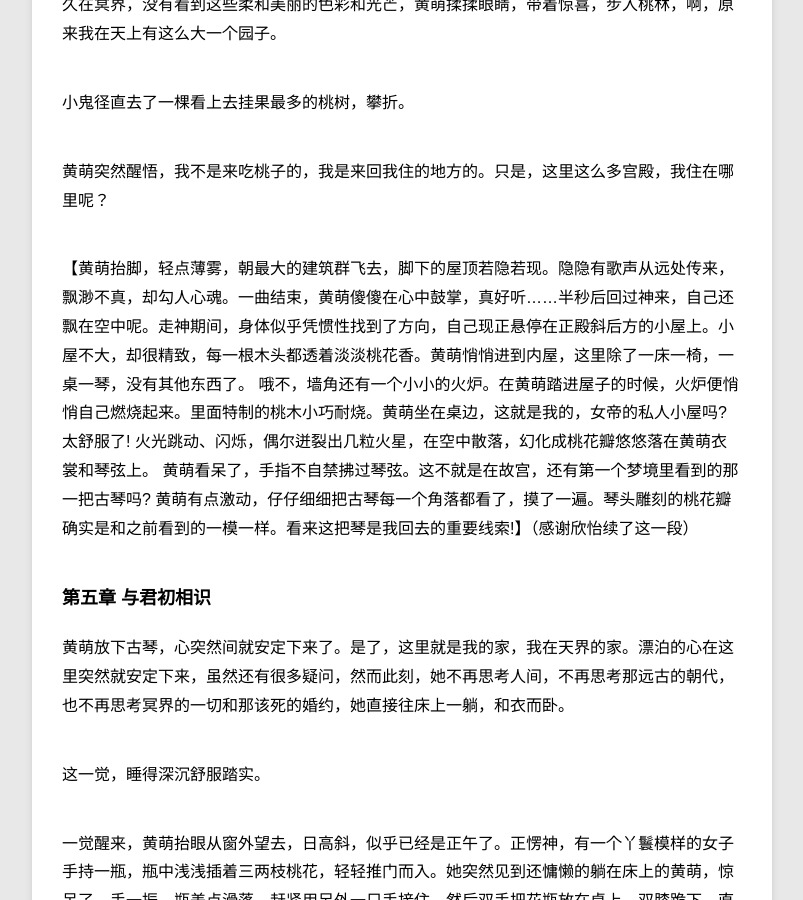
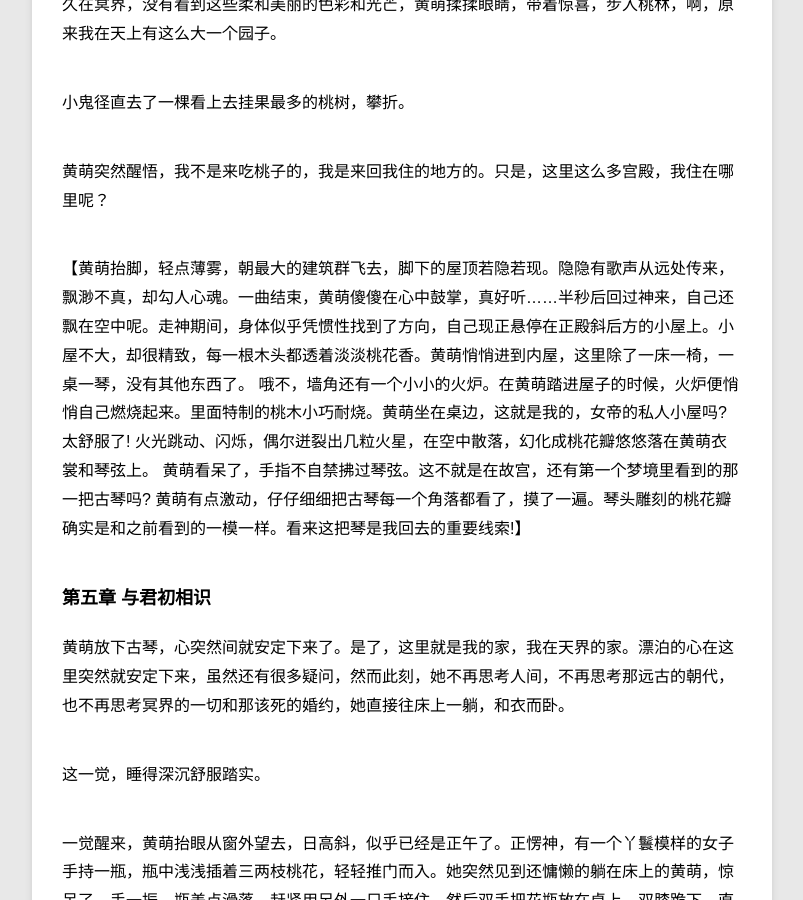
Before and after one commit to violettianjie/violettianjie.github.io, a Jekyll site: the page built from _posts/blog/2020-12-26-xiyu.md, in a window 1280 px wide and 900 px high, scrolled down 6702 px. Shown: the whole window, without its empty margins (78-881 px from the left). Built offline with Jekyll 4.4.1, drawn with Linux system fonts in a browser that asks for light colours; some of the changed text lies outside the part shown.

Commit message:
Update 2020-12-26-xiyu.md

```diff
--- a/_posts/blog/2020-12-26-xiyu.md
+++ b/_posts/blog/2020-12-26-xiyu.md
@@ -166,7 +166,7 @@ category: blog
 哦不，墙角还有一个小小的火炉。在黄萌踏进屋子的时候，火炉便悄悄自己燃烧起来。里面特制的桃木小巧耐烧。黄萌坐在桌边，这就是我的，女帝的私人小屋吗?太舒服了!
 火光跳动、闪烁，偶尔迸裂出几粒火星，在空中散落，幻化成桃花瓣悠悠落在黄萌衣裳和琴弦上。
 黄萌看呆了，手指不自禁拂过琴弦。这不就是在故宫，还有第一个梦境里看到的那一把古琴吗?
-黄萌有点激动，仔仔细细把古琴每一个角落都看了，摸了一遍。琴头雕刻的桃花瓣确实是和之前看到的一模一样。看来这把琴是我回去的重要线索!】（感谢欣怡续了这一段）
+黄萌有点激动，仔仔细细把古琴每一个角落都看了，摸了一遍。琴头雕刻的桃花瓣确实是和之前看到的一模一样。看来这把琴是我回去的重要线索!】
 
 ### 第五章 与君初相识
 
```
Also changed, not shown: other parts of _posts/blog/2020-12-26-xiyu.md (+1 -1 lines).
